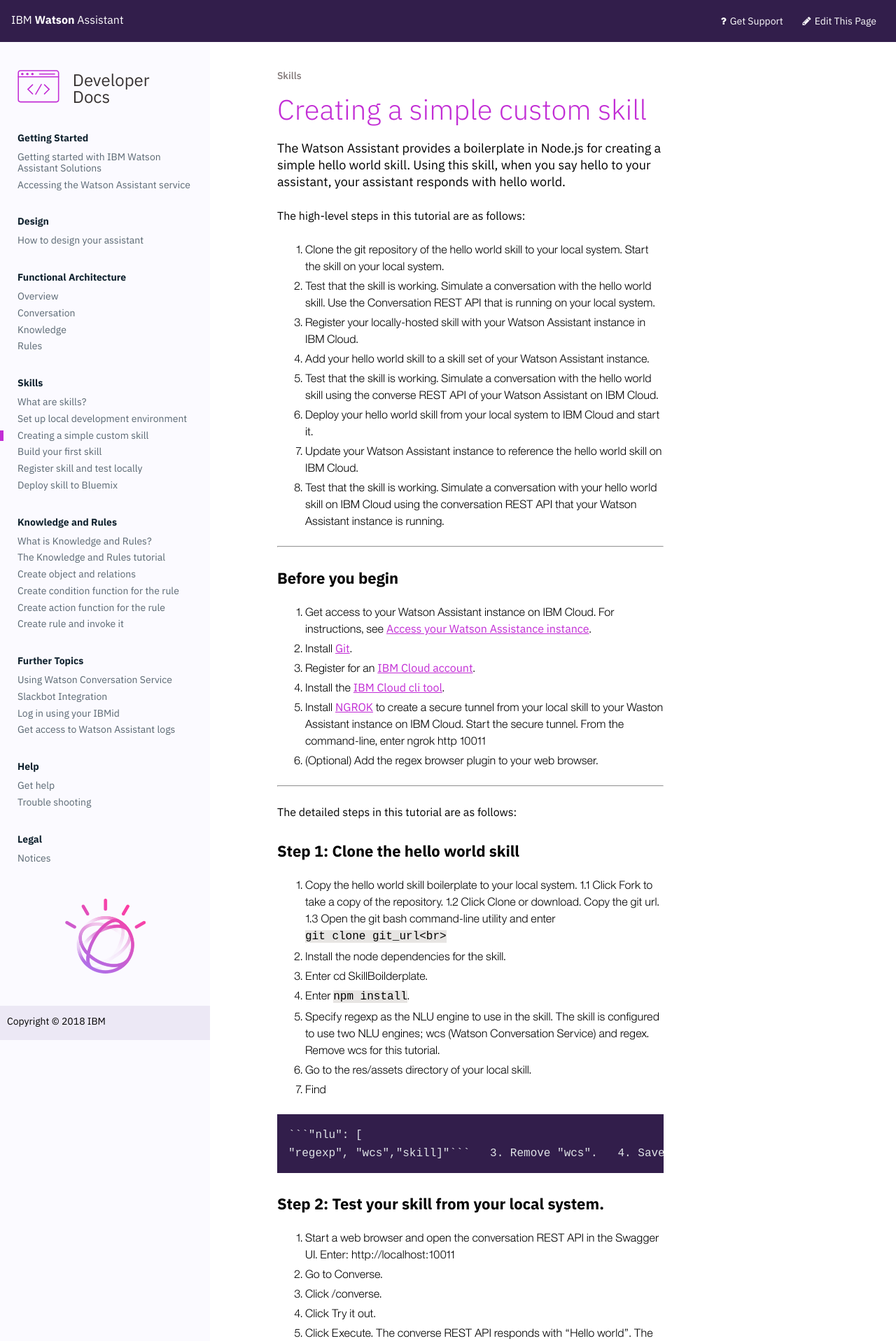
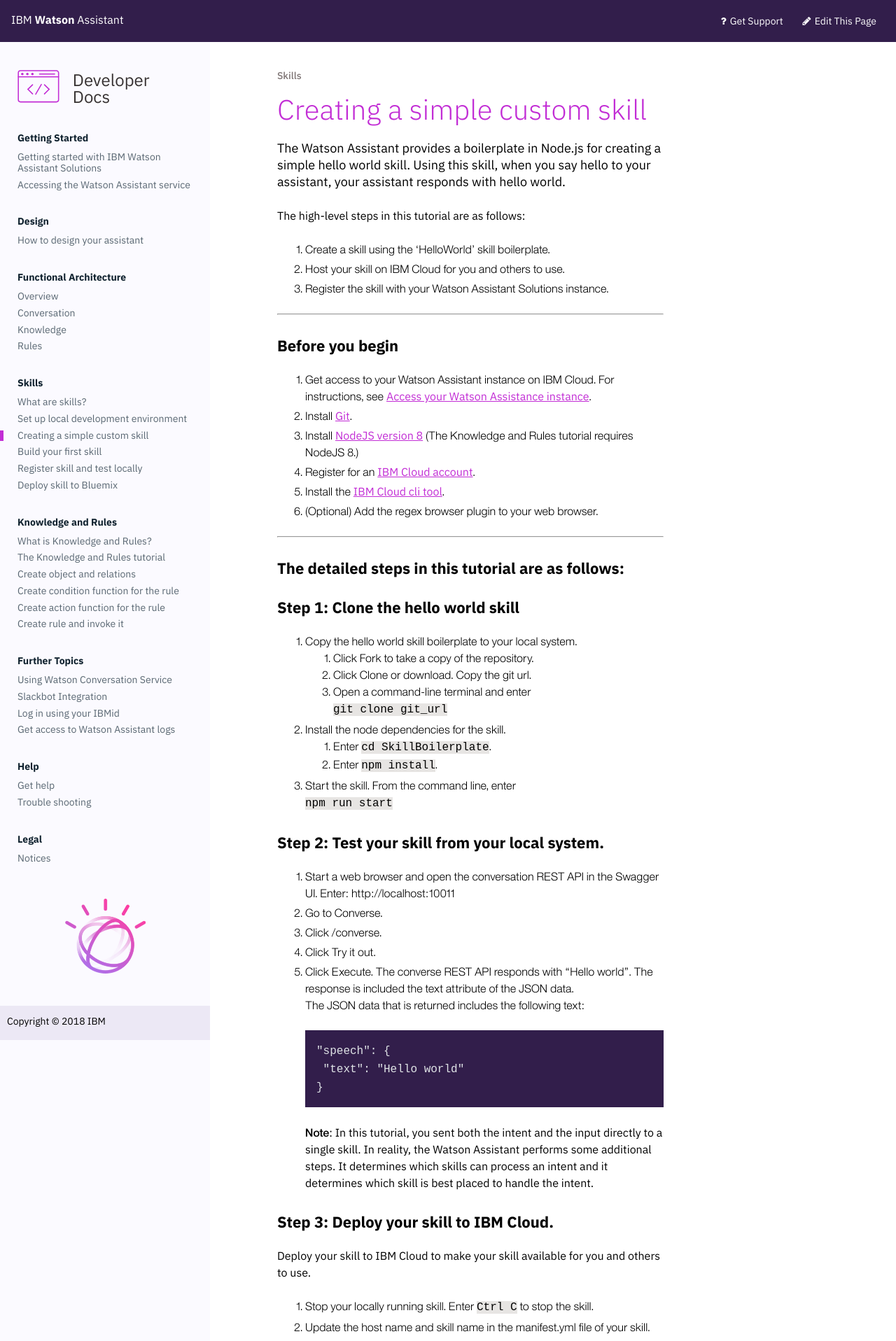
Before and after one commit to Watson-Personal-Assistant/developer, a Jekyll site: the page built from _content/skill/tutorial_creating_custom_skill.md, in a window 1280 px wide. Shown: the top 1916 px of the page at 70% size. Built offline with Jekyll 4.4.1, drawn with Linux system fonts in a browser that asks for light colours; some of the changed text lies outside the part shown.

Commit message:
remove NGROK, use tokens instead of API keys

````diff
--- a/_content/skill/tutorial_creating_custom_skill.md
+++ b/_content/skill/tutorial_creating_custom_skill.md
@@ -5,44 +5,30 @@
 The Watson Assistant provides a boilerplate in Node.js for creating a simple hello world skill. Using this skill, when you say hello to your assistant, your assistant responds with hello world.
 
 The high-level steps in this tutorial are as follows:
-1. Clone the git repository of the hello world skill to your local system.  Start the skill on your local system.
-2. Test that the skill is working.  Simulate a conversation with the hello world skill.  Use the Conversation REST API that is running on your local system.
-3. Register your locally-hosted skill with your Watson Assistant instance in IBM Cloud.
-4. Add your hello world skill to a skill set of your Watson Assistant instance.
-5. Test that the skill is working. Simulate a conversation with the hello world skill using the converse REST API of your Watson Assistant on IBM Cloud.
-6. Deploy your hello world skill from your local system to IBM Cloud and start it.
-7. Update your Watson Assistant instance to reference the hello world skill on IBM Cloud.
-8. Test that the skill is working.  Simulate a conversation with your hello world skill on IBM Cloud using the conversation REST API that your Watson Assistant instance is running.
+1. Create a skill using the 'HelloWorld' skill boilerplate.
+3. Host your skill on IBM Cloud for you and others to use.
+2. Register the skill with your Watson Assistant Solutions instance.
 
 ---
 ### Before you begin
-1. Get access to your  Watson Assistant instance on IBM Cloud.  For instructions, see [Access your Watson Assistance  instance]({{site.baseurl}}/get-started/get-api-key/).
-2. Install  [Git](https://git-scm.com/downloads).
-3. Register for an [IBM Cloud account](https://www.ibm.com/account/us-en/signup/register.html).
-4. Install the [IBM Cloud cli tool](https://console.bluemix.net/docs/cli/index.html#cli).
-5.  Install [NGROK](https://ngrok.com/) to create a secure tunnel from your local skill to your Waston Assistant instance on IBM Cloud.
-Start the secure tunnel.  From the command-line, enter ngrok http 10011
+1. Get access to your Watson Assistant instance on IBM Cloud.  For instructions, see [Access your Watson Assistance  instance]({{site.baseurl}}/get-started/get-api-key/).
+2. Install [Git](https://git-scm.com/downloads).
+3. Install [NodeJS version 8](https://nodejs.org/dist/v8.9.1/) (The Knowledge and Rules tutorial requires NodeJS 8.)
+4. Register for an [IBM Cloud account](https://www.ibm.com/account/us-en/signup/register.html).
+5. Install the [IBM Cloud cli tool](https://console.bluemix.net/docs/cli/index.html#cli).
 6. (Optional) Add the regex browser plugin to your web browser.
 
 ---
-The detailed steps in this tutorial are as follows:
+### The detailed steps in this tutorial are as follows:
 ### Step 1:  Clone the hello world skill
 1.  Copy the hello world skill boilerplate to your local system.
-  1.1 Click Fork to take a copy of the repository.
-  1.2 Click Clone or download. Copy the git url.
-  1.3 Open the git bash command-line utility and enter<br>```git clone git_url<br>```
+    1. Click Fork to take a copy of the repository.
+    2. Click Clone or download. Copy the git url.
+    3. Open a command-line terminal and enter<br>`git clone git_url`
 2. Install the node dependencies for the skill.
-  1. Enter cd SkillBoilderplate.
-  2. Enter ```npm install```.
-3. Specify regexp as the NLU engine to use in the skill. The skill is configured to use two NLU engines; wcs (Watson Conversation Service) and regex.  Remove wcs for this tutorial.
-  1. Go to the res/assets directory of your local skill.
-  2. Find
-
-    ```"nlu": [
-    "regexp", "wcs","skill]"```
-  3. Remove "wcs".
-  4. Save the file.
-4.  Start the skill.  From the command line, enter: ```npm run start```
+    1. Enter `cd SkillBoilerplate`.
+    2. Enter `npm install`.
+4.  Start the skill. From the command line, enter<br>`npm run start`
 
 ### Step 2:  Test your skill from your local system.
 1. Start a web browser and open the conversation REST API in the Swagger UI.  Enter:
@@ -53,42 +39,26 @@
 5. Click Execute.
 The converse REST API responds with "Hello world".  The response is included the text attribute of the  JSON data.  <br>
 The JSON data that is returned includes the following text:<br>
-```"speech": {```
- ```"text": "Hello world"```
-```}``` <br>
+```
+"speech": {
+ "text": "Hello world"
+}
+```
+<br>
 **Note**:  In this tutorial, you sent both the intent and the input directly to a single skill.  In reality, the Watson Assistant performs some additional steps.  It determines which skills can process an intent and it determines which skill is best placed to handle the intent.
 
-### Step 3:  Register your skill with your Watson Assistant.
-1. Start a secure NGROK tunnel between your skill and your Watson Assistant service on IBM Cloud. Go to the directory where you installed NGROK and enter: ```ngrok http 10011```
-2. Using the skills endpoint of the Conversation REST API, register your skill with your assistant. Enter:
-<br>```curl -X POST --header 'Content-Type: application/json' --header 'Accept: application/json' -d '{ "name": "paste-your-skill_name_here", "url": "https://paste-your-ngrok-key-here.ngrok.io" }' 'https://watson-personal-assistant-toolkit.mybluemix.net/v2/api/skills?api_key=paste-your-api-key-here'```<br>
-A skill added successfully message is displayed.
-
-### Step 4:  Add your skill to the skill set of your Waston Assistant.
-1. Your assistant typically has multiple skills associated with it.  Using the skillset endpoint of the Conversation REST API, create a skillset. Enter:<br>```curl -X POST --header 'Content-Type: application/json' --header 'Accept: application/json' -d '{ "name": "paste_skillset_name_here" }' 'https://watson-personal-assistant-toolkit.mybluemix.net/v2/api/skillSets?api_key=paste-your-api-key-here'```<br>
-A skillSet added successfully message is displayed.
-2. Add your new skill to your skillset.  Enter: <br>```curl -X PUT --header 'Content-Type: application/json' --header 'Accept: application/json' -d '{ "fallback": false, "skillNames" : [ "myHelloWorld" ] }' 'https://watson-personal-assistant-toolkit.mybluemix.net/v2/api/skillSets/paste_skillset_name_here?api_key=paste-your-api-key-here'```<br>
-A link indicating that my skill is linked to my skillset is displayed.
-
-### Step 5:  Test your skill from your Watson Assistant.
-1. Use the conversation REST API to converse with your skill.  Enter:<br>```
- curl -X POST --header 'Content-Type: application/json' --header 'Accept: application/json' -d '{ "text": "Hello", "language": "en-US", "userID": "application-14c", "deviceType": "phone", "additionalInformation": { "context": {} } }' 'https://watson-personal-assistant-toolkit.mybluemix.net/v2/api/skillSets/paste_skillset_name_here/converse?api_key=paste-your-api-key-here' ```<br>
-The JSON data that is returned includes the following text:<br>```
-"speech": {
-  "text": "Hello world"
-}```
-
-### Step 6:  Deploy your skill to IBM Cloud.
-Deploy your skill to IBM Cloud to make your skill available to other users.
-1.  Stop your local skill.  Enter ```Ctrl C``` to stop the skill.
-2.  Update the host name and skill name in the manifest.yml file of your skill.
-3. Log in to IBM Cloud. <br>```bx login --sso -a api.ng.bluemix.net -o paste-your-IBMid-here -s dev```<br>
-4. Push your skill to IBM Cloud.  Enter:<br>
-```bx app push *skill_name*```<br>
+### Step 3:  Deploy your skill to IBM Cloud.
+Deploy your skill to IBM Cloud to make your skill available for you and others to use.
+1. Stop your locally running skill.  Enter `Ctrl C` to stop the skill.
+2. Update the host name and skill name in the manifest.yml file of your skill.
+3. Log in to IBM Cloud. <br>`bx login`<br>
+4. Push your skill to IBM Cloud.  Enter:<br>`bx app push`<br>
 An App started message is returned.
-5.  Verify that your skill is running and reachable on IBM Cloud using the /healthcheck API endpoint.  Enter:  <br>```curl -X GET --verbose --header 'Accept: application/json' https://paste_your-name-hello-world-skill_name_here.mybluemix.net/v1/api/healthcheck```<br>
-If your skill is running and accessible, a ```200 OK``` response is returned.  For example:<br>
-``` Connected to carloshelloskill.mybluemix.net (158.85.156.19) port 80 (#0)
+5.  Verify that your skill is running and reachable on IBM Cloud using the /healthcheck API endpoint.  Enter:  <br>`curl -X GET --verbose --header 'Accept: application/json' https://paste_your-hello-world-skill_name_here.mybluemix.net/v1/api/healthcheck` <br>
+<br>
+If your skill is running and accessible, a `200 OK` response is returned.  For example:<br>
+```
+Connected to carloshelloskill.mybluemix.net (158.85.156.19) port 80 (#0)
   > GET /v1/api/healthcheck HTTP/1.1
   > Host: simpleskill.mybluemix.net
   > User-Agent: curl/7.51.0
@@ -103,23 +73,37 @@
   < Date: Tue, 27 Jun 2017 01:05:06 GMT
   < X-Powered-By: Express
   < X-Global-Transaction-ID: 1919343303
-  ```
-  <br>
-
+```
+<br>
 If the skilll is not accessible, complete these steps:
 - Check that the URL you specificed matches the host name of the skill on IBM Cloud.
 - Use the skill URL to access the skill to verify that it is running.
 - From a web browser, check if you can open the Swagger documenation for the skill. For example: enter the URL https://paste_skill_name_here.mybluxmix.net/docs.
 
-### Step 7:  Update the Watson Assistant application to reference the hello world skill on IBM Cloud.
-Use the skills endpoint of the Conversation REST API to add the skill that is running on IBM Cloud. Enter:<br>``` curl -X PUT --header 'Content-Type: application/json' --header 'Accept: application/json' -d '{ "name": "myHelloWorld", "url": "https://your-name-hello-world-skill.mybluemix.net" }' 'https://watson-personal-assistant-toolkit.mybluemix.net/v2/api/skills/myHelloWorld?api_key=paste-your-api-key-here'```<br>
-A ```skill updated successfully``` message is displayed.
+### Step 4: Create a token from Platform API key
+Create a Platform API key and use that key to create an authorization token to be used when sending commands to your Watson Assistant Solutions instance.
+1. Follow the **Creating an API key** instructions and read more about this key on the [Managing identity and access](https://console.bluemix.net/docs/iam/userid_keys.html#creating-an-api-key) IBM Cloud Docs page.
+2. Copy the [printToken.js]({{site.baseurl}}/assets/scripts/printToken.js) script to your file system.  This script will call the IAM service to create an time-sensitive authorization token.
+3. Set the token as an environment variable. To do this in bash shell, enter ```
+export TOKEN=`node printToken.js paste-your-Platform-API-key-here`
+```
 
-### Step 8:  Test your externally-deployed skill from your Watson Assistant.
-Use the conversation REST API to converse with your skill.  Enter:<br>```
-curl -X POST --header 'Content-Type: application/json' --header 'Accept: application/json' -d '{ "text": "Hello", "language": "en-US", "userID": "application-14c", "deviceType": "phone", "additionalInformation": { "context": {} } }' 'https://watson-personal-assistant-toolkit.mybluemix.net/v2/api/skillSets/mySet/converse?api_key=paste-your-api-key-here'```<br>
-The JSON data that is returned includes the following text:<br>```
+Note: This token will expire after an hour, so you will need execute the command above again after an hour if you receive the error `Access token expired`.
+
+### Step 5: Update the Watson Assistant application to reference the hello world skill on IBM Cloud.
+Use the skills endpoint of the Conversation REST API to add the skill that is running on IBM Cloud. Enter:<br>``` curl -X PUT --header 'Content-Type: application/json' --header 'Accept: application/json' --header "authorization: Bearer ${TOKEN}" -d '{ "name": "myHelloWorld", "url": "https://your-name-hello-world-skill.mybluemix.net" }' 'https://watson-personal-assistant-toolkit.mybluemix.net/v2/api/skills/myHelloWorld'```
+
+A `skill updated successfully` message is displayed.
+
+### Step 6:  Test your externally-deployed skill from your Watson Assistant.
+Use the conversation REST API to converse with your skill.  Enter:<br>`curl -X POST --header 'Content-Type: application/json' --header 'Accept: application/json' --header "authorization: Bearer ${TOKEN}" -d '{ "text": "Hello", "language": "en-US", "userID": "application-14c", "deviceType": "phone", "additionalInformation": { "context": {} } }' 'https://watson-personal-assistant-toolkit.mybluemix.net/v2/api/skillSets/mySet/converse'`<br>
+<br>
+The JSON data that is returned includes the following text:<br>
+```
 "speech": {
   "text": "Hello world"
-}```
+}
+```
 You have completed the tutorial for creating a simple skill.
+
+> **What next?** Learn how to use the [Knowledge and Rules components]({{site.baseurl}}/knowledge/what-is-kr) or [add Watson Conversation Service]({{site.baseurl}}/further-topics/using-wcs) as the NLU for this skill
````
Also changed, not shown: assets/scripts/printToken.js (added, +30 -0 lines).
